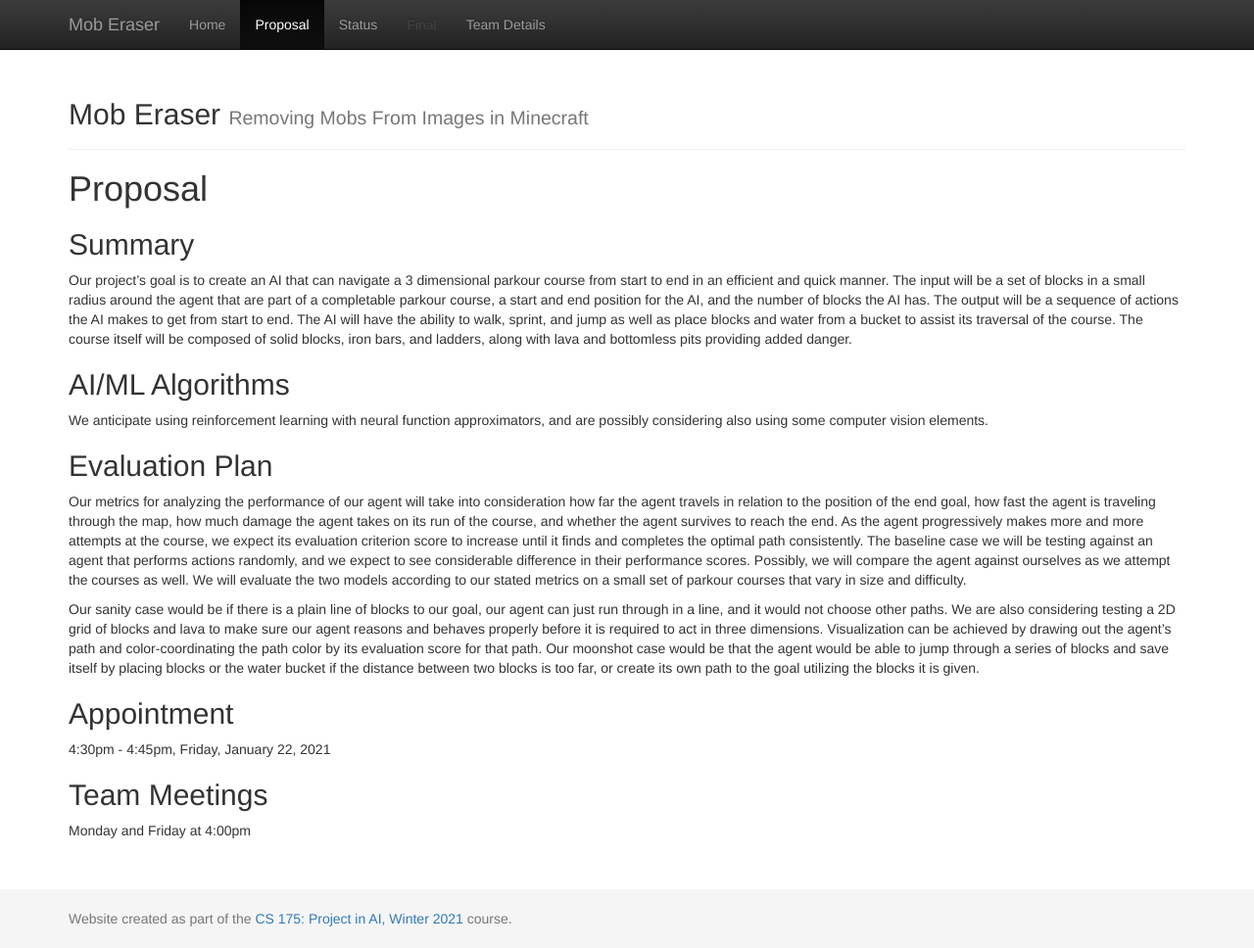
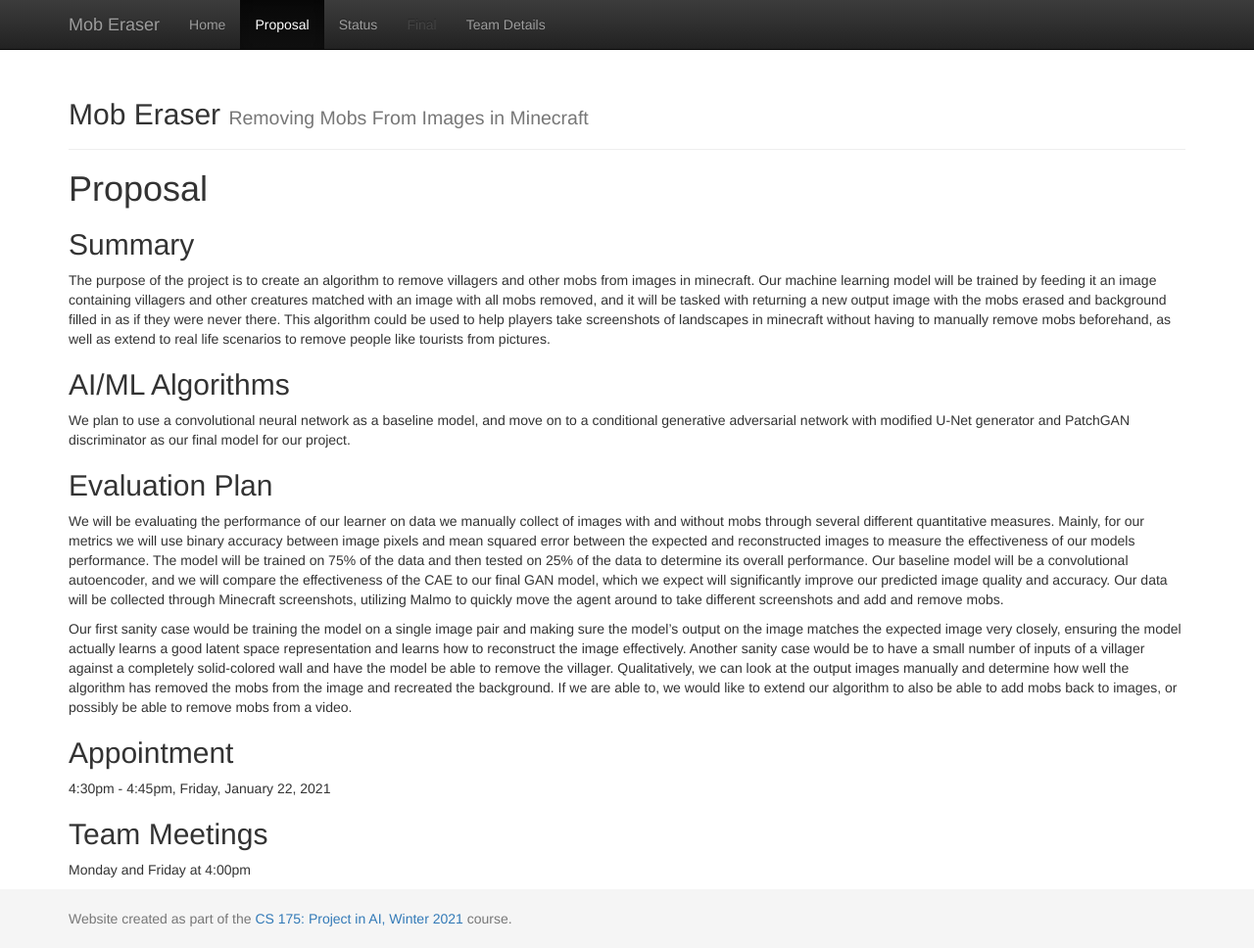
Before and after one commit to CoderMisha/175Temp, a Jekyll site: the page built from docs/proposal.md, in a window 1280 px wide and 968 px high. Shown: the whole window at 98% size. Built offline with Jekyll 4.4.1, drawn with Linux system fonts in a browser that asks for light colours.

Commit message:
Update proposal.md

```diff
--- a/docs/proposal.md
+++ b/docs/proposal.md
@@ -6,15 +6,15 @@
 # {{page.title}}
 
 ## Summary
-  Our project’s goal is to create an AI that can navigate a 3 dimensional parkour course from start to end in an efficient and quick manner. The input will be a set of blocks in a small radius around the agent that are part of a completable parkour course, a start and end position for the AI, and the number of blocks the AI has. The output will be a sequence of actions the AI makes to get from start to end. The AI will have the ability to walk, sprint, and jump as well as place blocks and water from a bucket to assist its traversal of the course. The course itself will be composed of solid blocks, iron bars, and ladders, along with lava and bottomless pits providing added danger.
+  The purpose of the project is to create an algorithm to remove villagers and other mobs from images in minecraft. Our machine learning model will be trained by feeding it an image containing villagers and other creatures matched with an image with all mobs removed, and it will be tasked with returning a new output image with the mobs erased and background filled in as if they were never there. This algorithm could be used to help players take screenshots of landscapes in minecraft without having to manually remove mobs beforehand, as well as extend to real life scenarios to remove people like tourists from pictures.
 
 ## AI/ML Algorithms
-We anticipate using reinforcement learning with neural function approximators, and are possibly considering also using some computer vision elements.
+  We plan to use a convolutional neural network as a baseline model, and move on to a conditional generative adversarial network with modified U-Net generator and PatchGAN discriminator as our final model for our project.
 
 ## Evaluation Plan
-  Our metrics for analyzing the performance of our agent will take into consideration how far the agent travels in relation to the position of the end goal, how fast the agent is traveling through the map, how much damage the agent takes on its run of the course, and whether the agent survives to reach the end. As the agent progressively makes more and more attempts at the course, we expect its evaluation criterion score to increase until it finds and completes the optimal path consistently. The baseline case we will be testing against an agent that performs actions randomly, and we expect to see considerable difference in their performance scores. Possibly, we will compare the agent against ourselves as we attempt the courses as well. We will evaluate the two models according to our stated metrics on a small set of parkour courses that vary in size and difficulty.
+  We will be evaluating the performance of our learner on data we manually collect of images with and without mobs through several different quantitative measures. Mainly, for our metrics we will use binary accuracy between image pixels and mean squared error between the expected and reconstructed images to measure the effectiveness of our models performance. The model will be trained on 75% of the data and then tested on 25% of the data to determine its overall performance. Our baseline model will be a convolutional autoencoder, and we will compare the effectiveness of the CAE to our final GAN model, which we expect will significantly improve our predicted image quality and accuracy. Our data will be collected through Minecraft screenshots, utilizing Malmo to quickly move the agent around to take different screenshots and add and remove mobs.
 
-  Our sanity case would be if there is a plain line of blocks to our goal, our agent can just run through in a line, and it would not choose other paths. We are also considering testing a 2D grid of blocks and lava to make sure our agent reasons and behaves properly before it is required to act in three dimensions. Visualization can be achieved by drawing out the agent’s path and color-coordinating the path color by its evaluation score for that path. Our moonshot case would be that the agent would be able to jump through a series of blocks and save itself by placing blocks or the water bucket if the distance between two blocks is too far, or create its own path to the goal utilizing the blocks it is given.
+  Our first sanity case would be training the model on a single image pair and making sure the model’s output on the image matches the expected image very closely, ensuring the model actually learns a good latent space representation and learns how to reconstruct the image effectively. Another sanity case would be to have a small number of inputs of a villager against a completely solid-colored wall and have the model be able to remove the villager. Qualitatively, we can look at the output images manually and determine how well the algorithm has removed the mobs from the image and recreated the background. If we are able to, we would like to extend our algorithm to also be able to add mobs back to images, or possibly be able to remove mobs from a video.
 
 ## Appointment
 4:30pm - 4:45pm, Friday, January 22, 2021
```
